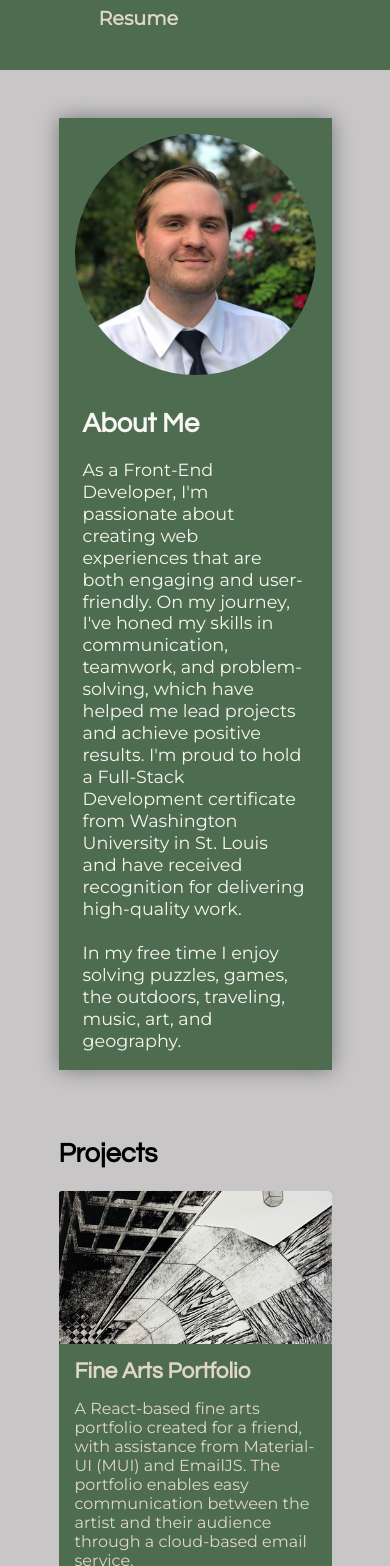
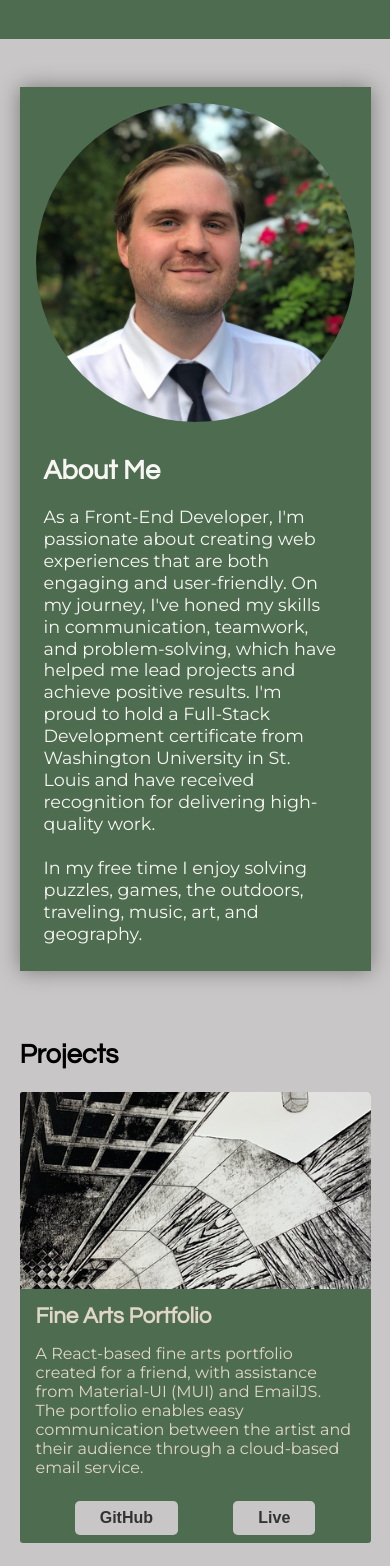
Before and after one commit to stephen-kern/React-Portfolio, a React (Create React App) app: page / in a window 390 px wide. Shown: the part 62-1628 px from the top of the page. Built offline with nearby package versions, Linux system fonts and the light colour scheme.

Commit message:
added media queries for responsiveness

```diff
--- a/src/index.css
+++ b/src/index.css
@@ -177,7 +177,7 @@ header nav ul li a:hover {
 
 .card-links button {
   background-color: var(--background);
-  padding: 10px 25px;
+  padding: 8px 25px;
   font-size: 1rem;
   border-radius: 0.3rem;
   border: none;
@@ -186,11 +186,11 @@ header nav ul li a:hover {
 
 .card-links button a {
   color: #333;
-  text-decoration: none;
 }
 
 .card-links button:hover {
-  opacity: .9;
+  opacity: 0.9;
+  cursor: pointer;
 }
 
 /* ABOUT SECTION */
@@ -236,6 +236,10 @@ header nav ul li a:hover {
   flex: 1;
   font-size: 1.1rem;
   text-align: left;
+}
+
+.social-icons-container{
+  margin-bottom: 0.5rem;
 }
 
 .social-icons-col{
@@ -327,3 +331,13 @@ footer p {
   }
 
 }
+
+@media screen and (max-width: 500px){
+  .grid-container, .profile-card{
+    max-width: 90%;
+  }
+
+  header h2, .navbar ul li a {
+    font-size: 4.5vw;
+  }
+}
--- a/src/pages/About/index.js
+++ b/src/pages/About/index.js
@@ -25,7 +25,7 @@ function About() {
               In my free time I enjoy solving puzzles, games, the outdoors, traveling, music, art, and
               geography.
             </p>
-            <div>
+            <div className="social-icons-container">
               <div className="social-icons-col">
                 <a
                   href="mailto: stephenkern96@gmail.com"
@@ -36,7 +36,7 @@ function About() {
                   <FaMailBulk fontSize={"3em"} />
                 </a>
                 <p className="social-description">
-                  Email me with any questions, concerns, or
+                  Email me for any questions, concerns, or
                   collaborations!
                 </p>
               </div>
@@ -63,7 +63,7 @@ function About() {
                   <FaLinkedin fontSize={"3em"} />
                 </a>
                 <p className="social-description">
-                  Connect or message me on linked in!
+                  Connect or message me on LinkedIn!
                 </p>
               </div>
             </div>
```
